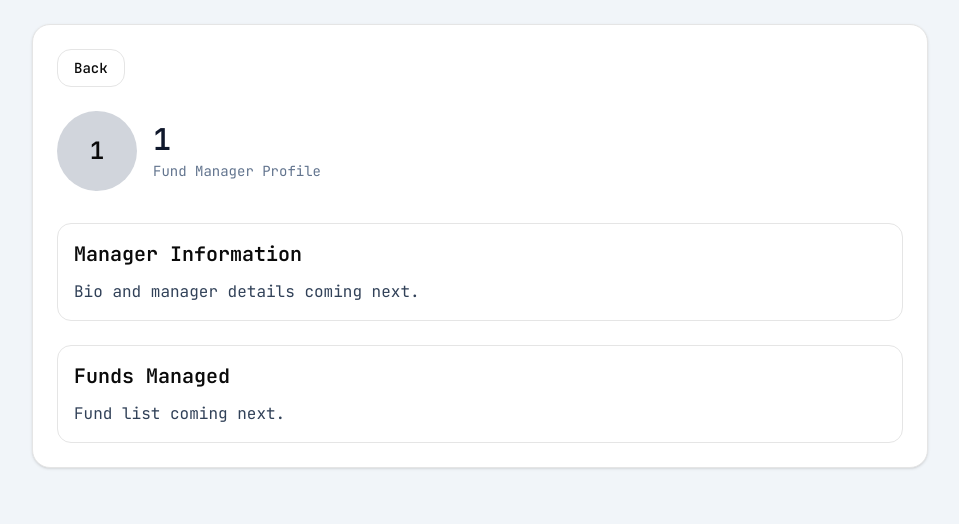
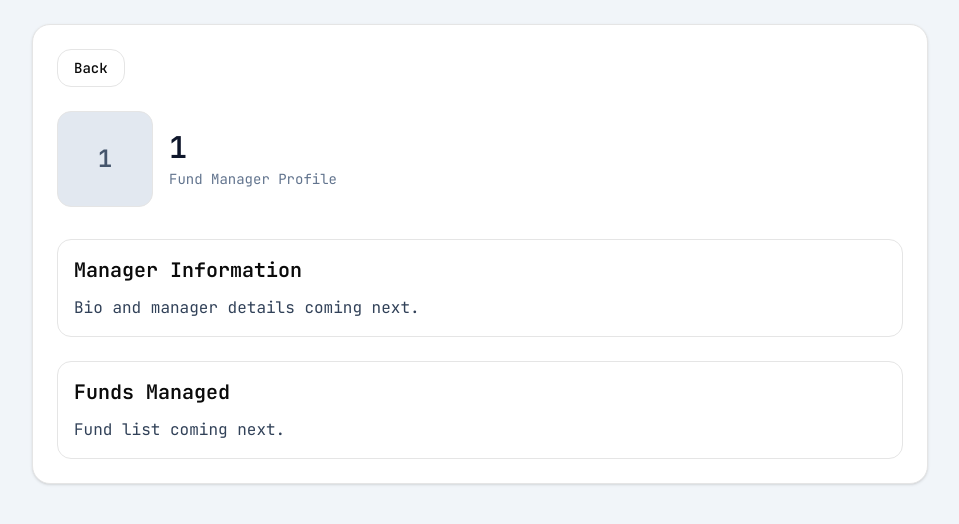
Before and after one commit to dhensley0991/artemis-frontend, a Next.js app: page /managers/1 in a window 1280 px wide. Shown: the top 524 px of the page, without its empty margins (160-1119 px from the left). Built offline with nearby package versions, Linux system fonts and the light colour scheme.

Commit message:
Add manager profile page

```diff
--- a/app/managers/[name]/page.tsx
+++ b/app/managers/[name]/page.tsx
@@ -19,8 +19,10 @@ export default function ManagerPage() {
         </button>
 
         <div className="flex items-center gap-4">
-          <div className="flex h-20 w-20 items-center justify-center rounded-full bg-gray-300 text-2xl font-bold">
-            {managerName?.[0] || "?"}
+          <div className="h-24 w-24 overflow-hidden rounded-xl border bg-slate-200 flex items-center justify-center">
+            <span className="text-2xl font-bold text-slate-600">
+                {managerName?.[0] || "?"}
+            </span>
           </div>
 
           <div>
```
